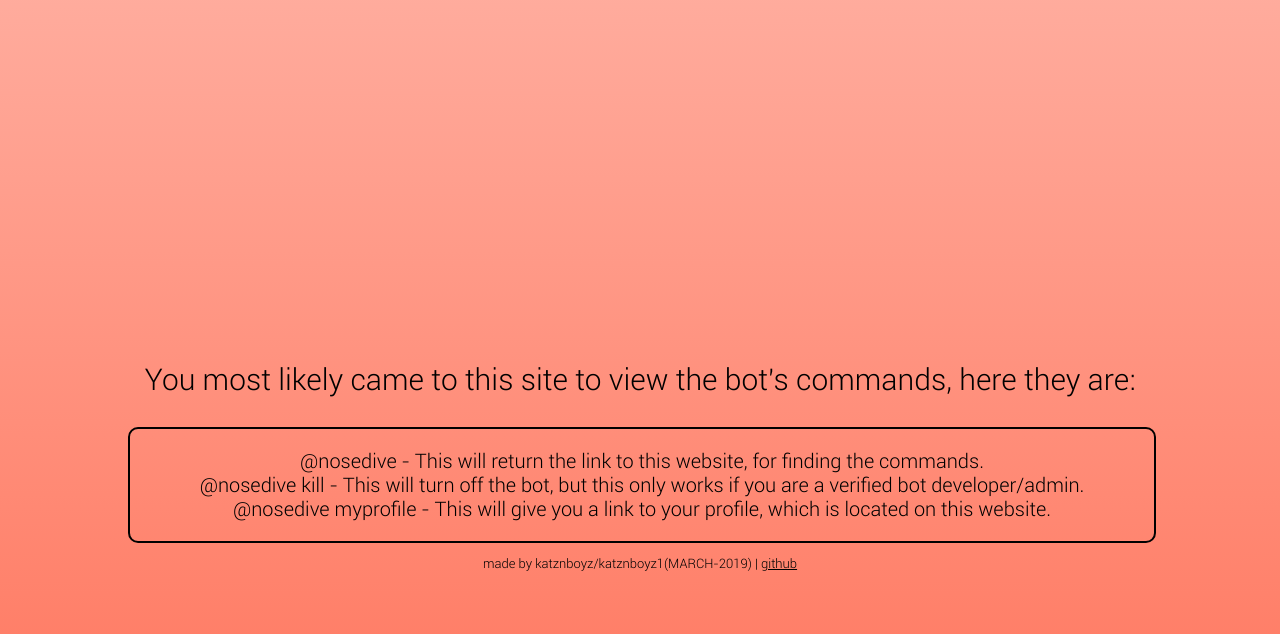
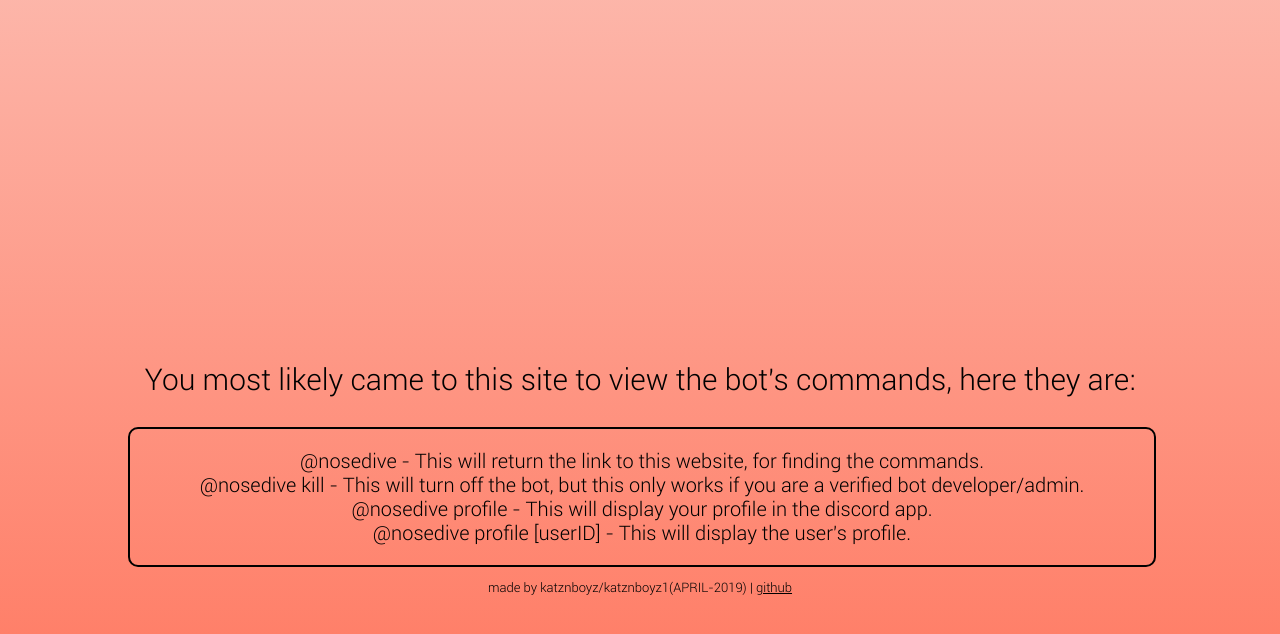
Before and after one commit to katznboyz1/nosedive-discordBot-python, a plain HTML site: page index.html in a window 1280 px wide. Shown: the part 468-1102 px from the top of the page. Drawn offline with Linux system fonts and the light colour scheme.

Commit message:
Add files via upload

```diff
--- a/index.html
+++ b/index.html
@@ -5,7 +5,7 @@
         <title>Nosedive Bot Command Page</title>
         <style>
             @font-face{font-family:'__local__roboto';src:url('./webpageUtils/roboto-light.ttf');}
-            #root{font-family:__local__roboto;background:linear-gradient(180deg, #ffccc3, #ff7d66);width:100vw;height:100vh;overflow-x:hidden;overflow-y:show;}
+            #root{font-family:__local__roboto;background:linear-gradient(180deg, #fbddd8, #ff7d66);width:100vw;height:100vh;overflow-x:hidden;overflow-y:show;}
             #root_topPageTextChild1{color:black;font-size:90px;letter-spacing:15px;text-align:center;width:100%;text-shadow:2px 2px 2px black;margin:none;margin-bottom:10px;}
             #root_topPageTextChild2{color:black;font-size:20px;letter-spacing:normal;text-align:center;width:100%;text-shadow:0.5px 0.5px 0.5px black;margin:none;margin-top:10px;}
             #root_contentArea{background-color:transparent;border:none;min-height:50px;width:100%;height:auto;position:absolute;left:0px;}
@@ -27,12 +27,13 @@
                 <p style = 'font-size:20px;text-align:center;'>
                     @nosedive - This will return the link to this website, for finding the commands.<br>
                     @nosedive kill - This will turn off the bot, but this only works if you are a verified bot developer/admin.<br>
-                    @nosedive myprofile - This will give you a link to your profile, which is located on this website.<br>
+                    @nosedive profile - This will display your profile in the discord app.<br>
+                    @nosedive profile [userID] - This will display the user's profile.<br>
                 </p>
             </div>
         </div>
         <p id = 'root_footer'>
-            made by katznboyz/katznboyz1(MARCH-2019) | <a href = 'https://github.com/katznboyz1/nosedive-discordBot-python' style = 'color:black;'>github</a>
+            made by katznboyz/katznboyz1(APRIL-2019) | <a href = 'https://github.com/katznboyz1/nosedive-discordBot-python' style = 'color:black;'>github</a>
         </p>
     </body>
     <script>
```
Also changed, not shown: profile-picture.png (added).
